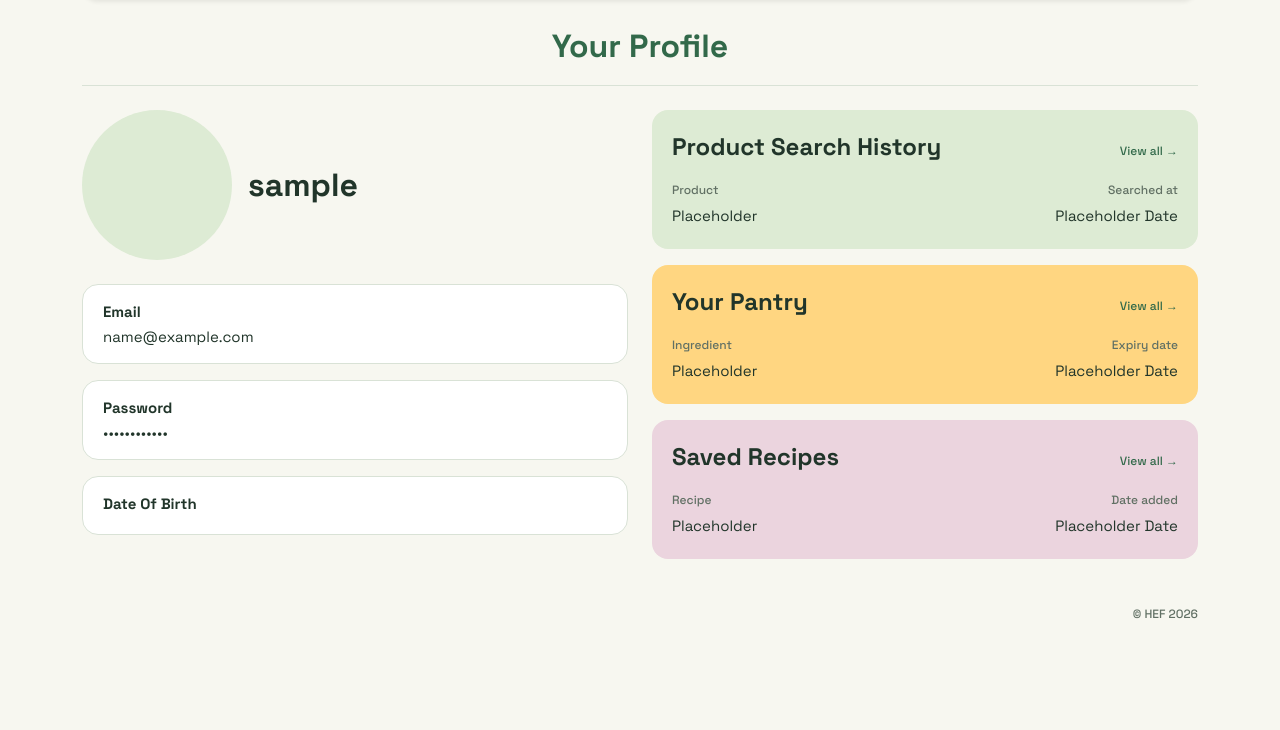
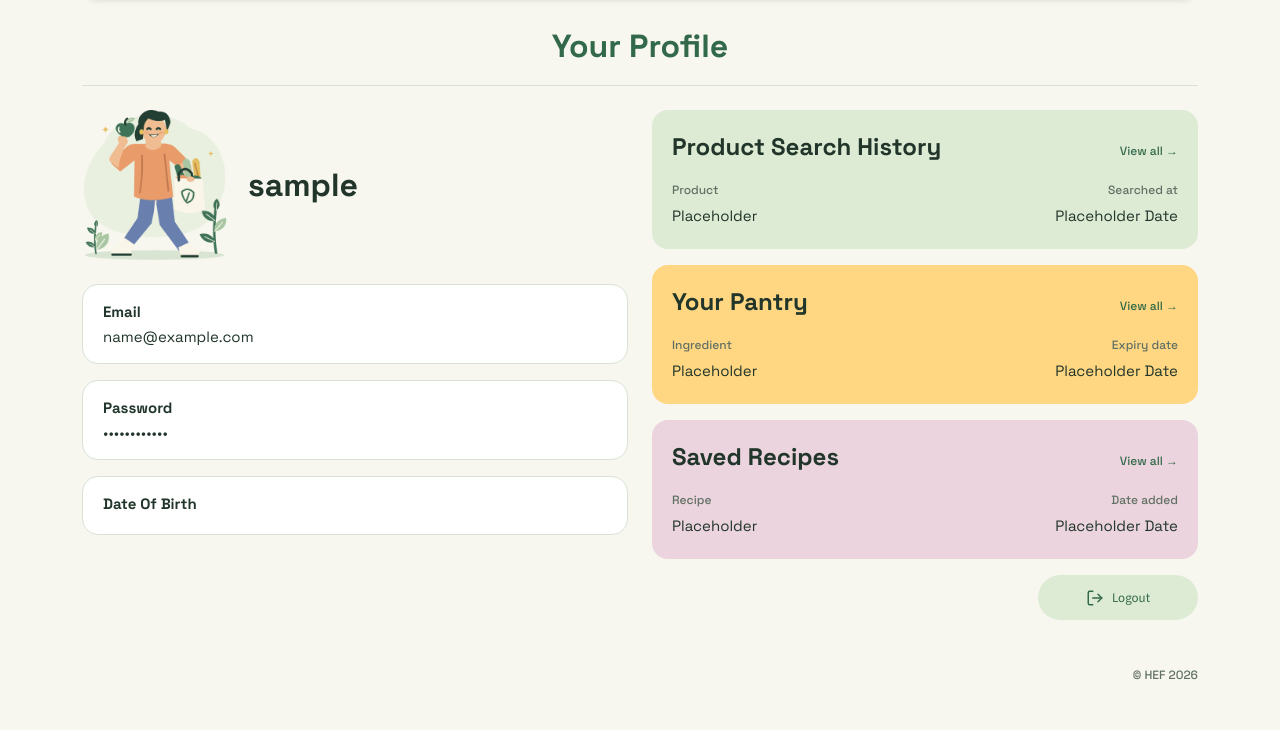
Before and after one commit to PBP-D-Kelompok-13/Website-HEF, a Django app: page /profile/ in a window 1280 px wide. Shown: the part 82-812 px from the top of the page. Before the commit the page ends 701 px from the top, so only its background shows below. Run offline with Django 5.2, Linux system fonts and the light colour scheme; the visitor is signed in with stand-in values (Sample User, id 1).

Commit message:
feat: implement logout backend and switched error placements on login & register form

```diff
--- a/main/urls.py
+++ b/main/urls.py
@@ -1,5 +1,5 @@
 from django.urls import path
-from .views import show_landing_page, register_account, login_account, show_profile_page
+from .views import show_landing_page, register_account, login_account, show_profile_page, logout_account
 
 app_name = "main"
 
@@ -8,4 +8,5 @@ urlpatterns = [
     path('register/', register_account, name='register_account'),
     path('login/', login_account, name='login_account'),
     path("profile/", show_profile_page, name="show_profile_page"),
+    path("logout/", logout_account, name="logout_account")
 ]
--- a/main/views.py
+++ b/main/views.py
@@ -2,6 +2,10 @@ from django.shortcuts import render, redirect
 from django.contrib.auth import login
 from .forms import CustomUserCreationForm, CustomAuthenticationForm
 from django.contrib.auth.decorators import login_required
+from django.contrib.auth import logout
+from django.shortcuts import redirect
+from django.views.decorators.http import require_POST
+import random
 
 ''' ===============================
     Functions for Main Landing Page
@@ -37,9 +41,22 @@ def login_account(request):
 
     return render(request, 'pages/login.html', {'form': form})
 
+@require_POST
+def logout_account(request):
+    logout(request)
+    return redirect("main:show_landing_page")
+
 ''' ===============================
     Functions for User Profile Page
     =============================== '''
+
+PROFILE_AVATARS = [
+    "img/avatar-1.png",
+    "img/avatar-2.png",
+    "img/avatar-3.png",
+]
+
 @login_required
 def show_profile_page(request):
-    return render(request, "pages/profile_page.html")
+    avatar = random.choice(PROFILE_AVATARS)
+    return render(request, "pages/profile_page.html", {"avatar": avatar})
--- a/static/css/profile_page.css
+++ b/static/css/profile_page.css
@@ -14,8 +14,7 @@
 .hef-profile-avatar {
   width: 150px;
   height: 150px;
-  border-radius: 50%;
-  background-color: var(--hef-brand-mint);
+  object-fit: contain;
 }
 
 .hef-profile-username {
@@ -69,3 +68,20 @@
 .hef-profile-row--head {
   margin-bottom: 2px;
 }
+
+.hef-profile-actions {
+  display: flex;
+  flex-direction: column;
+  gap: 12px;
+}
+
+@media (min-width: 576px) {
+  .hef-profile-actions {
+    flex-direction: row;
+    justify-content: flex-end;
+  }
+
+  .hef-profile-actions .btn-hef-secondary {
+    min-width: 160px;
+  }
+}
--- a/templates/pages/login.html
+++ b/templates/pages/login.html
@@ -14,12 +14,12 @@
       {% csrf_token %}
       <h1 class="hef-auth-title" id="login-page-title">Login</h1>
 
+      {% include "components/_field.html" with field=form.username %}
+      {% include "components/_field.html" with field=form.password %}
+
       {% for error in form.non_field_errors %}
         <p class="hef-error">{{ error }}</p>
       {% endfor %}
-
-      {% include "components/_field.html" with field=form.username %}
-      {% include "components/_field.html" with field=form.password %}
 
       <a href="{% url 'main:register_account' %}" class="hef-switch-link">
         Don't have an account yet? Click here to register!
--- a/templates/pages/profile_page.html
+++ b/templates/pages/profile_page.html
@@ -17,8 +17,7 @@
         <!-- Left column: avatar, username, account details -->
         <div class="col-12 col-lg-6">
             <div class="d-flex flex-column flex-lg-row align-items-center gap-3 mb-4">
-                <!-- Placeholder avatar: replaced by the random image in a later step -->
-                <div class="hef-profile-avatar flex-shrink-0"></div>
+                <img src="{% static avatar %}" alt="Your profile avatar" class="hef-profile-avatar flex-shrink-0">
                 <h2 class="h1 hef-profile-username mb-0">{{ user.username }}</h2>
             </div>
 
@@ -69,6 +68,20 @@
                 <div class="hef-profile-row"><span>Placeholder</span><span>Placeholder Date</span></div>
             </section>
 
+            <div class="hef-profile-actions">
+                <form method="post" action="{% url 'main:logout_account' %}">
+                    {% csrf_token %}
+                    <button type="submit" class="btn-hef-secondary w-100">
+                        <svg width="18" height="18" viewBox="0 0 24 24" fill="none" stroke="currentColor" stroke-width="2" stroke-linecap="round" stroke-linejoin="round" aria-hidden="true">
+                            <path d="M9 21H5a2 2 0 0 1-2-2V5a2 2 0 0 1 2-2h4"/>
+                            <polyline points="16 17 21 12 16 7"/>
+                            <line x1="21" y1="12" x2="9" y2="12"/>
+                        </svg>
+                        <span class="ms-2">Logout</span>
+                    </button>
+                </form>
+            </div>
+
         </div>
     </div>
 </main>
```
Also changed, not shown: main/tests.py (+60 -0 lines), templates/pages/register.html (+4 -4 lines), static/img/avatar-1.png (added), static/img/avatar-2.png (added), static/img/avatar-3.png (added).
